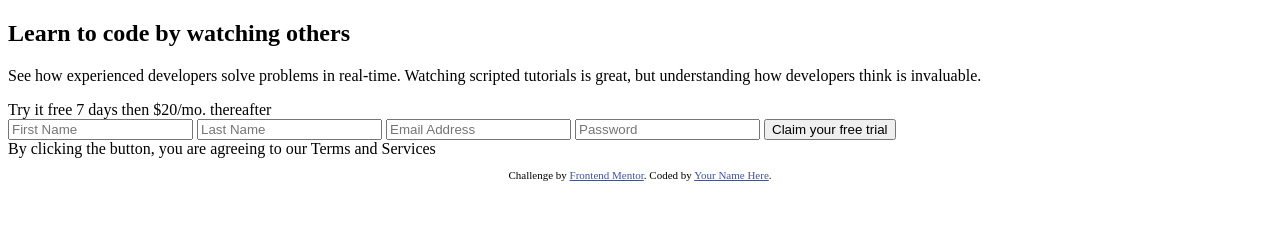
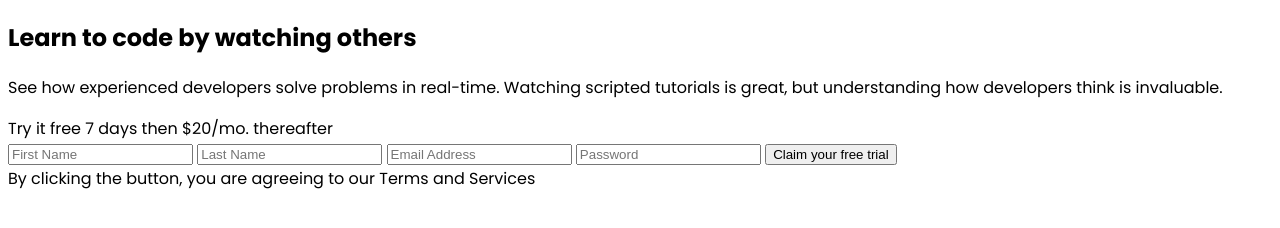
Before and after one commit to GustavoMD/intro-component-challenge, a plain HTML site: page site/index.html in a window 1280 px wide. Drawn offline with Linux system fonts and the light colour scheme.

Commit message:
Add css variables, remove attribution html

```diff
--- a/site/index.html
+++ b/site/index.html
@@ -1,47 +1,35 @@
 <!DOCTYPE html>
 <html lang="en">
+
 <head>
   <meta charset="UTF-8">
-  <meta name="viewport" content="width=device-width, initial-scale=1.0"> <!-- displays site properly based on user's device -->
+  <meta name="viewport" content="width=device-width, initial-scale=1.0">
+  <link rel="icon" type="image/png" sizes="32x32" href="./images/favicon-32x32.png">
+  <link rel="stylesheet" href="style.css">
+  <title>Frontend Mentor | Intro component with sign up form</title>
+</head>
 
-  <link rel="icon" type="image/png" sizes="32x32" href="./images/favicon-32x32.png">
-
-  <title>Frontend Mentor | Intro component with sign up form</title>
-
-  <!-- Feel free to remove these styles or customise in your own stylesheet 👍 -->
-  <style>
-    .attribution { font-size: 11px; text-align: center; }
-    .attribution a { color: hsl(228, 45%, 44%); }
-  </style>
-</head>
 <body>
   <section>
     <h1>Learn to code by watching others</h1>
-
     <p>See how experienced developers solve problems in real-time. Watching scripted tutorials is great,
       but understanding how developers think is invaluable. </p>
+  </section>
 
-</section>
   <section>
     <div>
       <span>Try it free 7 days then $20/mo. thereafter</span>
     </div>
 
     <form>
-  <input type="text" placeholder="First Name"/>
-  <input type="text" placeholder="Last Name"/>
-  <input type="text" placeholder="Email Address"/>
-  <input type="text" placeholder="Password"/>
+      <input type="text" placeholder="First Name" />
+      <input type="text" placeholder="Last Name" />
+      <input type="text" placeholder="Email Address" />
+      <input type="text" placeholder="Password" />
       <button type="submit">Claim your free trial</button>
     </form>
+
     <span>By clicking the button, you are agreeing to our Terms and Services</span>
   </section>
-
-  <footer>
-    <p class="attribution">
-      Challenge by <a href="https://www.frontendmentor.io?ref=challenge" target="_blank">Frontend Mentor</a>.
-      Coded by <a href="#">Your Name Here</a>.
-    </p>
-  </footer>
 </body>
 </html>
--- /dev/null
+++ b/site/style.css
@@ -0,0 +1,21 @@
+@import url('https://fonts.googleapis.com/css?family=Poppins:400,500,600,700&display=swap');
+
+:root {
+    /* Colors */
+    --color-brand: hsl(0, 100%, 74%);
+    --color-brand-text: hsl(0, 0%, 100%);
+    --color-success: hsl(154, 59%, 51%);
+    --color-success-text: hsl(0, 0%, 100%);
+    --color-accent: hsl(248, 32%, 49%);
+    --color-accent-text: hsl(0, 0%, 100%);
+    --color-card: hsl(0, 0%, 100%);
+    --color-card-text: hsl(249, 10%, 26%);
+    --color-card-text-light: hsl(246, 25%, 77%);
+
+    /* Fonts */
+    --font-family-brand: 'Poppins', sans-serif;
+}
+
+body {
+    font-family: var(--font-family-brand);
+}
```
Lines whose indentation alone changed are shown as unchanged.
